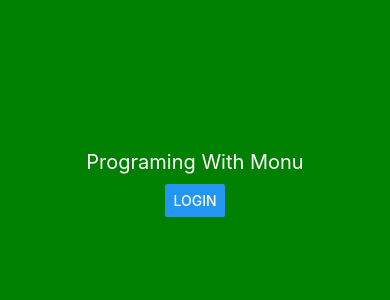
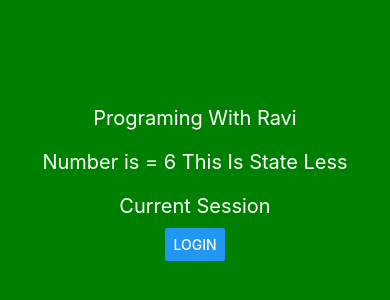
Before and after one commit to Ravibkn/react_project, a React Native app: screen / in a window 390 px wide. Shown: the part 244-544 px from the top of the page. Built offline with nearby package versions, Linux system fonts and the light colour scheme.

Commit message:
chapter3

```diff
--- a/App.js
+++ b/App.js
@@ -1,12 +1,22 @@
-import React from "react";
+import React, { useState } from "react";
 import { View, Text, StyleSheet, Button, Linking } from 'react-native'
 
 
 const App = () => {
+  const [name, setName] = useState('Ravi')
+  const [session,setSession]=useState({number:6,title:'State Less'})
+  const [current,setCurrent]=useState(true)
+  const onClickedHendelar = () => {
+    setName('Monu')
+setSession({number:7,title:'State Full'})
+setCurrent(false)
+  }
   return (
     <View style={styles.body}>
-      <Text style={styles.text}>Programing With Monu</Text>
-      <Button title='Login' onPress={() => { Linking.openURL('https://www.youtube.com/watch?v=ANdSdIlgsEw&list=PLJQbNrpYMOD5WE1kNfdgakkqzUNymtjlS&index=29&t=2027s') }}></Button>
+      <Text style={styles.text}>Programing With {name}</Text>
+      <Text style={styles.text}>Number is = {session.number} This Is {session.title}</Text>
+      <Text style={styles.text}>{current? 'Current Session': 'Next Session'}</Text>
+      <Button title='Login' onPress={onClickedHendelar}></Button>
     </View>
   )
 }
@@ -22,7 +32,7 @@ const styles = StyleSheet.create({
   text: {
     fontSize: 20,
     color: 'white',
-    margin:10,
+    margin: 10,
   }
 })
 
```
